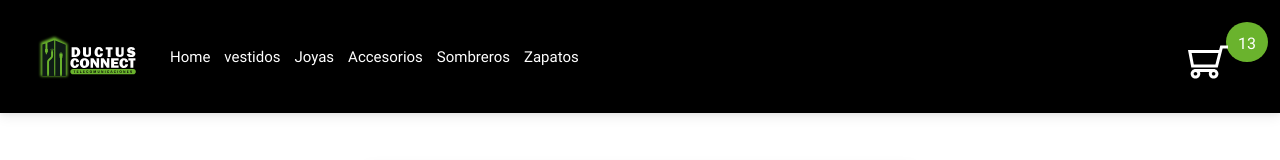
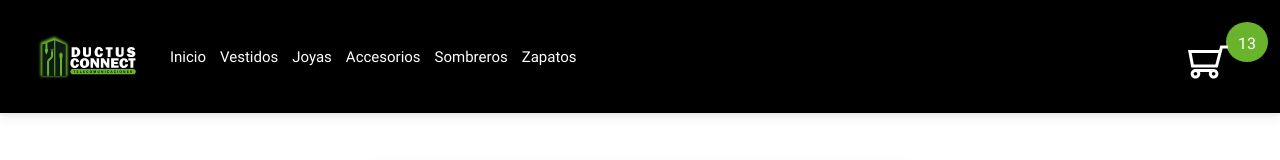
Before and after one commit to ClaudiaPrez88/Comision47210, a React (Vite) app: page /producto/1 in a window 1280 px wide. Shown: the top 160 px of the page. Built offline with nearby package versions, Linux system fonts and the light colour scheme.

Commit message:
4 de Octubre 2do commit

```diff
--- /dev/null
+++ b/src/components/Hooks/useProductsById.jsx
@@ -0,0 +1,18 @@
+import { useState,useEffect } from "react";
+import { getProductoByName } from "../services/productos";
+
+
+export const useProductById = (productoId) =>{
+
+    const [productos,setProductos] = useState(null);
+    useEffect(() => {
+        getProductoByName(productoId)
+        .then((res)=>{
+           setProductos(res);
+        });
+       }, [productoId]);
+
+       return{
+        productos
+       }
+}
--- a/src/components/ItemDetail.jsx
+++ b/src/components/ItemDetail.jsx
@@ -8,18 +8,13 @@ import { MDBCard,MDBCardBody,MDBCardImage,MDBIcon,} from "mdb-react-ui-kit";
 import loading from '../../src/img/animacion/loading.json';
 import { Player } from '@lottiefiles/react-lottie-player';
 import ItemCount from './ItemCount';
+import { useProductById } from './Hooks/useProductsById';
 
 export const ItemDetail = () => {
-  // Creo el useSate para generar mi objeto de array que contendra la info de mi Promesa
-const [productos,setProductos] = useState(null);
-//useParams me dara el valor que la url genera, con el parametro de "productoId", para asi luego usarlo y filtrar
+
 const {productoId} = useParams();
-
-     //useEffect
-   useEffect(() => {
-    getProductoByName(productoId)
-    .then((data) => setProductos(data))
-   }, [productoId]);
+//Hago uso del hook personalizado creado en ../Hooks/useProductById
+const {productos} = useProductById(productoId)
 
   if (!productos) {
     return(
--- a/src/components/ItemList.jsx
+++ b/src/components/ItemList.jsx
@@ -3,8 +3,7 @@ import data from '../../products.json';
 import { Item } from './Item';
 import {  Container,Row, Col} from 'react-bootstrap';
 import { getProductoByName } from './services/productos';
-import loading from '../../src/img/animacion/loading.json';
-import { Player } from '@lottiefiles/react-lottie-player';
+
 
 
   export const ItemList = () => {
--- a/src/components/NavBar.jsx
+++ b/src/components/NavBar.jsx
@@ -4,6 +4,7 @@ import { Categorias } from './Categorias';
 import ItemListDrop from './ItemListDrop';
 import { CarWidget } from './CarWidget';
 import { NavLink } from 'react-router-dom';
+import { NavbarRoutes } from '../routes/routes';
 
 
 
@@ -25,53 +26,16 @@ export const NavBar = () => {
     </button>
     <div class="collapse navbar-collapse" id="navbarSupportedContent">
       <ul class="navbar-nav me-auto mb-2 mb-lg-0">
-        <li class="nav-item">
-          <NavLink to={'/'} className={({isActive,isPending}) =>
-          isPending ? 'pending' : isActive ? 'active' : 'pending'
-        }>
-            Home
-          </NavLink>
-        </li>
-        <li class="nav-item">
-        <NavLink to={'/category/vestidos'} className={({isActive,isPending}) =>
-          isPending ? 'pending' : isActive ? 'active' : 'pending'
-        }>
-            vestidos
-          </NavLink>
-
-        </li>
-        <li class="nav-item">
-        <NavLink to={'/category/joyas'} className={({isActive,isPending}) =>
-          isPending ? 'pending' : isActive ? 'active' : 'pending'
-        }>
-            Joyas
-          </NavLink>
-
-        </li>
-        <li class="nav-item">
-        <NavLink to={'/category/accesorios'} className={({isActive,isPending}) =>
-          isPending ? 'pending' : isActive ? 'active' : 'pending'
-        }>
-            Accesorios
-          </NavLink>
-
-        </li>
-        <li class="nav-item">
-        <NavLink to={'/category/sombreros'} className={({isActive,isPending}) =>
-          isPending ? 'pending' : isActive ? 'active' : 'pending'
-        }>
-            Sombreros
-          </NavLink>
-
-        </li>
-        <li class="nav-item">
-        <NavLink to={'/category/zapatos'} className={({isActive,isPending}) =>
-          isPending ? 'pending' : isActive ? 'active' : 'pending'
-        }>
-            Zapatos
-          </NavLink>
-
-        </li>
+        {NavbarRoutes.map((route)=>(
+           <li class="nav-item">
+           <NavLink to={route.path} className={({isActive,isPending}) =>
+           isPending ? 'pending' : isActive ? 'active' : 'pending'
+         }>
+             {route.name}
+           </NavLink>
+         </li>
+        )
+        )}
 
       </ul>
     </div>
--- /dev/null
+++ b/src/routes/routes.js
@@ -0,0 +1,26 @@
+export const NavbarRoutes = [
+    {
+        path:'/',
+        name:'Inicio',
+    },
+    {
+        path:'/category/vestidos',
+        name:'Vestidos',
+    },
+    {
+        path:'/category/joyas',
+        name:'Joyas',
+    },
+    {
+        path:'/category/accesorios',
+        name:'Accesorios',
+    },
+    {
+        path:'/category/sombreros',
+        name:'Sombreros',
+    },
+    {
+        path:'/category/zapatos',
+        name:'Zapatos',
+    }
+]
```
